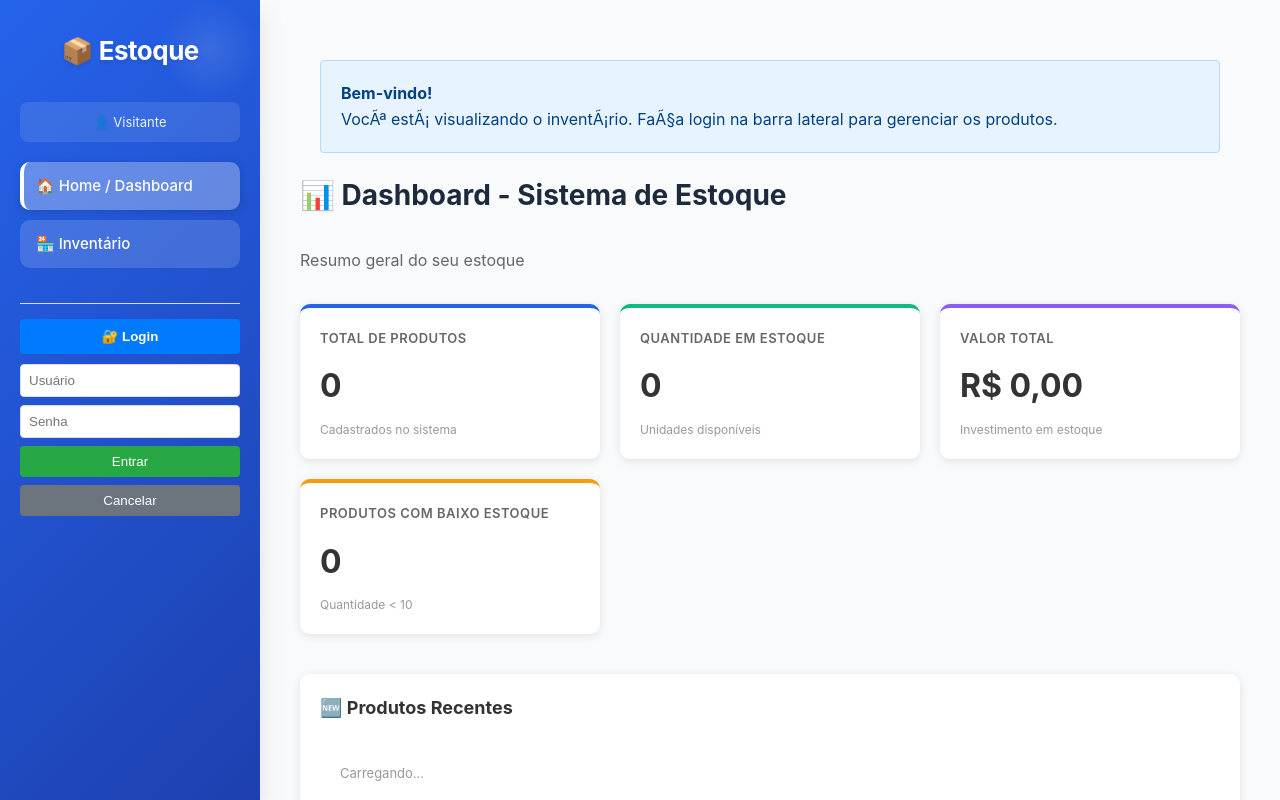
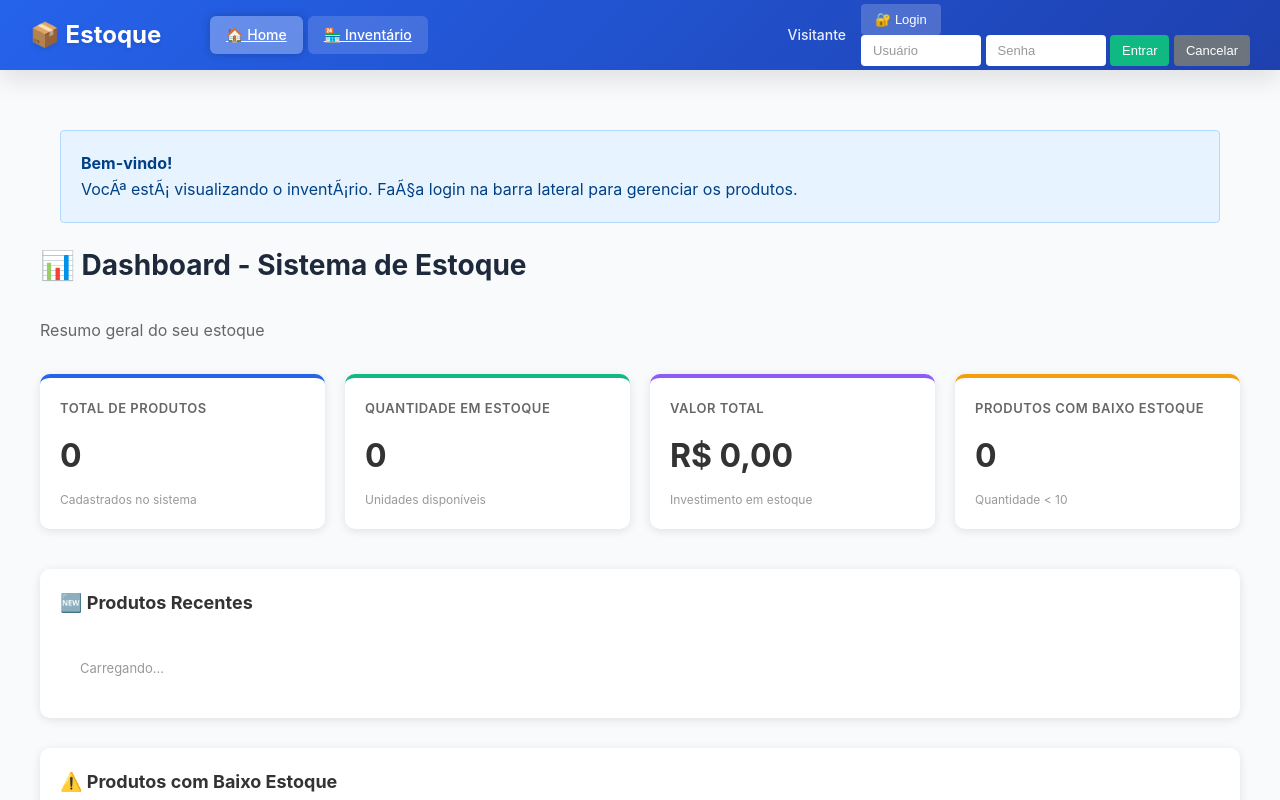
Before and after one commit to Darasukan/Estoque, a website: page frontend/html/index.html in a window 1280 px wide. Both pictures are taken after a click on the button "🔐 Login". Drawn offline with Linux system fonts and the light colour scheme.

Commit message:
Transformar sidebar em navbar no topo e corrigir erro 404

```diff
--- /dev/null
+++ b/frontend/html/navbar.html
@@ -0,0 +1,39 @@
+<!-- Navbar de Navegação -->
+<nav class="navbar">
+  <div class="navbar-container">
+    <div class="navbar-brand">
+      <h1>📦 Estoque</h1>
+    </div>
+
+    <div class="navbar-menu">
+      <a href="index.html" class="nav-btn index-link">🏠 Home</a>
+      <a href="inventario.html" class="nav-btn inventario-link">🏪 Inventário</a>
+
+      <div id="adminMenu" style="display: none;" class="admin-links">
+        <a href="produtos.html" class="nav-btn produtos-link">📦 Produtos</a>
+        <a href="movimentos.html" class="nav-btn movimentos-link">🔄 Movimentações</a>
+        <a href="cadastro.html" class="nav-btn cadastro-link">📋 Grupos</a>
+        <a href="relatorios.html" class="nav-btn relatorios-link">📊 Relatórios</a>
+      </div>
+    </div>
+
+    <!-- User Info e Auth -->
+    <div class="navbar-auth">
+      <span id="usuarioLogado" class="user-name">Visitante</span>
+
+      <div id="loginSection" class="auth-buttons">
+        <button id="btnLoginToggle" class="btn-login">🔐 Login</button>
+        <form id="loginFormSidebar" class="login-form" style="display: none;">
+          <input type="text" id="loginUsuario" placeholder="Usuário" required>
+          <input type="password" id="loginSenha" placeholder="Senha" required>
+          <button type="submit" class="btn-submit">Entrar</button>
+          <button type="button" id="btnCancelarLogin" class="btn-cancel">Cancelar</button>
+        </form>
+      </div>
+
+      <div id="logoutSection" style="display: none;">
+        <button class="btn-logout" onclick="logout()">🚪 Sair</button>
+      </div>
+    </div>
+  </div>
+</nav>
--- a/frontend/html/sidebar.html
+++ /dev/null
@@ -1,45 +0,0 @@
-<!-- Sidebar de Navegação Compartilhada -->
-<aside class="sidebar">
-  <h1>📦 Estoque</h1>
-  <div class="user-info" id="userInfoSection">
-    <p>👤 <span id="usuarioLogado">Visitante</span></p>
-  </div>
-  <nav>
-    <a href="index.html" class="nav-btn index-link" style="text-decoration: none; display: block; text-align: left;">
-      🏠 Home / Dashboard
-    </a>
-    <a href="inventario.html" class="nav-btn inventario-link" style="text-decoration: none; display: block; text-align: left;">
-      🏪 Inventário
-    </a>
-    <div id="adminMenu" style="display: none;">
-      <a href="produtos.html" class="nav-btn produtos-link" style="text-decoration: none; display: block; text-align: left;">
-        📦 Produtos
-      </a>
-      <a href="movimentos.html" class="nav-btn movimentos-link" style="text-decoration: none; display: block; text-align: left;">
-        🔄 Movimentações
-      </a>
-      <a href="cadastro.html" class="nav-btn cadastro-link" style="text-decoration: none; display: block; text-align: left;">
-        📋 Cadastro de Grupos
-      </a>
-      <a href="relatorios.html" class="nav-btn relatorios-link" style="text-decoration: none; display: block; text-align: left;">
-        📊 Relatórios
-      </a>
-    </div>
-  </nav>
-
-  <!-- Seção de autenticação -->
-  <div id="authSection" style="border-top: 1px solid #ddd; padding-top: 15px; margin-top: 15px;">
-    <div id="loginSection">
-      <button id="btnLoginToggle" class="btn-login" style="width: 100%; padding: 10px; background: #007bff; color: white; border: none; border-radius: 4px; cursor: pointer; font-weight: bold;">🔐 Login</button>
-      <form id="loginFormSidebar" style="display: none; margin-top: 10px;">
-        <input type="text" id="loginUsuario" placeholder="Usuário" style="width: 100%; padding: 8px; margin-bottom: 8px; border: 1px solid #ddd; border-radius: 4px;">
-        <input type="password" id="loginSenha" placeholder="Senha" style="width: 100%; padding: 8px; margin-bottom: 8px; border: 1px solid #ddd; border-radius: 4px;">
-        <button type="submit" class="btn-submit" style="width: 100%; padding: 8px; background: #28a745; color: white; border: none; border-radius: 4px; cursor: pointer;">Entrar</button>
-        <button type="button" id="btnCancelarLogin" style="width: 100%; padding: 8px; margin-top: 8px; background: #6c757d; color: white; border: none; border-radius: 4px; cursor: pointer;">Cancelar</button>
-      </form>
-    </div>
-    <div id="logoutSection" style="display: none;">
-      <button class="btn-logout" onclick="logout()" style="width: 100%; padding: 10px; background: #dc3545; color: white; border: none; border-radius: 4px; cursor: pointer; font-weight: bold;">🚪 Sair</button>
-    </div>
-  </div>
-</aside>
--- a/frontend/js/sidebar.js
+++ b/frontend/js/sidebar.js
@@ -1,24 +1,24 @@
-// ==================== CARREGAR SIDEBAR COMPARTILHADA ====================
+// ==================== CARREGAR NAVBAR COMPARTILHADA ====================
 document.addEventListener('DOMContentLoaded', () => {
-  fetch('sidebar.html')
+  fetch('navbar.html')
     .then(response => {
       if (!response.ok) {
-        throw new Error(`Erro ao carregar sidebar.html: ${response.status}`);
+        throw new Error(`Erro ao carregar navbar.html: ${response.status}`);
       }
       return response.text();
     })
     .then(html => {
-      // Encontrar ou criar container para a sidebar
-      const container = document.querySelector('.container');
-      if (container && !document.querySelector('.sidebar')) {
-        container.insertAdjacentHTML('afterbegin', html);
+      // Encontrar ou criar container para a navbar
+      const body = document.body;
+      if (!document.querySelector('.navbar')) {
+        body.insertAdjacentHTML('afterbegin', html);
 
         // Carregar dados do usuario
         const usuarioLogado = localStorage.getItem('usuario');
         const token = localStorage.getItem('token');
 
         // Atualizar interface de autenticacao
-        atualizarSidebarAuth(usuarioLogado, token);
+        atualizarNavbarAuth(usuarioLogado, token);
 
         // Marcar a pagina ativa
         const currentPage = window.location.pathname.split('/').pop() || 'index.html';
@@ -38,11 +38,11 @@ document.addEventListener('DOMContentLoaded', () => {
         }
       }
     })
-    .catch(err => console.error('Erro ao carregar sidebar:', err));
+    .catch(err => console.error('Erro ao carregar navbar:', err));
 });
 
-// Atualizar interface de autenticacao na sidebar
-function atualizarSidebarAuth(usuario, token) {
+// Atualizar interface de autenticacao na navbar
+function atualizarNavbarAuth(usuario, token) {
   const loginSection = document.getElementById('loginSection');
   const logoutSection = document.getElementById('logoutSection');
   const adminMenu = document.getElementById('adminMenu');
@@ -50,7 +50,7 @@ function atualizarSidebarAuth(usuario, token) {
 
   // Validar se elementos existem
   if (!loginSection || !logoutSection || !adminMenu || !usuarioLogadoEl) {
-    console.error('Elementos da sidebar nao encontrados. Verifique se sidebar.html foi carregado corretamente.');
+    console.error('Elementos da navbar nao encontrados. Verifique se navbar.html foi carregado corretamente.');
     return;
   }
 
@@ -64,7 +64,7 @@ function atualizarSidebarAuth(usuario, token) {
     // Usuario logado
     loginSection.style.display = 'none';
     logoutSection.style.display = 'block';
-    adminMenu.style.display = 'block';
+    adminMenu.style.display = 'flex';
     usuarioLogadoEl.textContent = usuario;
   } else {
     // Usuario nao logado
--- a/frontend/styles.css
+++ b/frontend/styles.css
@@ -27,95 +27,169 @@ body {
   background-color: var(--background);
   color: var(--text);
   line-height: 1.6;
+  margin-top: 70px;
+}
+
+/* ==================== NAVBAR ==================== */
+.navbar {
+  position: fixed;
+  top: 0;
+  left: 0;
+  right: 0;
+  height: 70px;
+  background: linear-gradient(135deg, var(--primary) 0%, #1e40af 100%);
+  color: white;
+  box-shadow: var(--shadow-lg);
+  z-index: 1000;
+}
+
+.navbar-container {
+  display: flex;
+  align-items: center;
+  justify-content: space-between;
+  height: 100%;
+  padding: 0 30px;
+  max-width: 100%;
+  margin: 0 auto;
+}
+
+.navbar-brand h1 {
+  font-size: 24px;
+  font-weight: 700;
+  margin: 0;
+  text-shadow: 0 2px 4px rgba(0, 0, 0, 0.1);
+  min-width: 150px;
+}
+
+.navbar-menu {
+  display: flex;
+  align-items: center;
+  gap: 5px;
+  flex: 1;
+  margin: 0 30px;
+}
+
+.admin-links {
+  display: flex;
+  gap: 5px;
+}
+
+.navbar-menu .nav-btn {
+  background: rgba(255, 255, 255, 0.15);
+  color: white;
+  border: none;
+  padding: 8px 16px;
+  border-radius: 6px;
+  cursor: pointer;
+  font-size: 14px;
+  font-weight: 500;
+  transition: all 0.3s ease;
+  white-space: nowrap;
+}
+
+.navbar-menu .nav-btn:hover {
+  background: rgba(255, 255, 255, 0.25);
+  transform: translateY(-2px);
+}
+
+.navbar-menu .nav-btn.active {
+  background: rgba(255, 255, 255, 0.3);
+  box-shadow: 0 0 10px rgba(0, 0, 0, 0.2);
+}
+
+.navbar-auth {
+  display: flex;
+  align-items: center;
+  gap: 15px;
+}
+
+.user-name {
+  color: rgba(255, 255, 255, 0.9);
+  font-size: 14px;
+  font-weight: 500;
+  min-width: 100px;
+  text-align: right;
+}
+
+.auth-buttons,
+.auth-buttons {
+  display: flex;
+  gap: 10px;
+}
+
+#loginFormSidebar {
+  display: flex;
+  gap: 8px;
+  align-items: center;
+}
+
+#loginFormSidebar input {
+  padding: 8px 12px;
+  border: none;
+  border-radius: 4px;
+  font-size: 13px;
+  width: 120px;
+}
+
+#loginFormSidebar input::placeholder {
+  color: #999;
+}
+
+.btn-login,
+.btn-logout {
+  background: rgba(255, 255, 255, 0.2);
+  color: white;
+  border: none;
+  padding: 8px 14px;
+  border-radius: 4px;
+  cursor: pointer;
+  font-weight: 500;
+  font-size: 13px;
+  transition: all 0.3s ease;
+}
+
+.btn-login:hover,
+.btn-logout:hover {
+  background: rgba(255, 255, 255, 0.3);
+}
+
+.btn-submit,
+.btn-cancel {
+  padding: 8px 12px;
+  border: none;
+  border-radius: 4px;
+  cursor: pointer;
+  font-size: 13px;
+  font-weight: 500;
+}
+
+.btn-submit {
+  background: var(--success);
+  color: white;
+}
+
+.btn-submit:hover {
+  background: #059669;
+}
+
+.btn-cancel {
+  background: #6c757d;
+  color: white;
+}
+
+.btn-cancel:hover {
+  background: #5a6268;
 }
 
 .container {
   display: flex;
-  height: 100vh;
+  height: calc(100vh - 70px);
   flex-direction: row;
 }
 
-.sidebar {
-  display: flex;
-  flex-direction: column;
-}
+/* .sidebar { display: none; } - Removido, usando navbar agora */
 
-/* ==================== SIDEBAR ==================== */
-.sidebar {
-  width: 260px;
-  background: linear-gradient(135deg, var(--primary) 0%, #1e40af 100%);
-  color: white;
-  padding: 30px 20px;
-  overflow-y: auto;
-  box-shadow: var(--shadow-lg);
-  position: relative;
-}
-
-.sidebar::after {
-  content: '';
-  position: absolute;
-  top: 0;
-  right: 0;
-  width: 100px;
-  height: 100px;
-  background: radial-gradient(circle, rgba(255, 255, 255, 0.1) 0%, transparent 70%);
-  border-radius: 50%;
-  pointer-events: none;
-}
-
-.sidebar h1 {
-  font-size: 26px;
-  margin-bottom: 30px;
-  text-align: center;
-  font-weight: 700;
-  letter-spacing: -0.5px;
-  text-shadow: 0 2px 4px rgba(0, 0, 0, 0.1);
-}
-
-.user-info {
-  background: rgba(255, 255, 255, 0.1);
-  padding: 10px;
-  border-radius: 8px;
-  margin-bottom: 20px;
-  text-align: center;
-  font-size: 13px;
-}
-
-.user-info p {
-  margin: 0;
-  color: rgba(255, 255, 255, 0.9);
-}
-
-.sidebar nav {
-  display: flex;
-  flex-direction: column;
-  gap: 10px;
-  margin-bottom: 20px;
-}
-
-.nav-btn {
-  background: rgba(255, 255, 255, 0.15);
-  border: none;
-  color: white;
-  padding: 12px 16px;
-  border-radius: 10px;
-  cursor: pointer;
-  font-size: 15px;
-  font-weight: 500;
-  transition: all 0.3s cubic-bezier(0.4, 0, 0.2, 1);
-  text-align: left;
-  position: relative;
-}
-
-.nav-btn:hover {
-  background: rgba(255, 255, 255, 0.25);
-  transform: translateX(4px);
-  box-shadow: 0 4px 12px rgba(0, 0, 0, 0.15);
-}
-
-.nav-btn.active {
-  background: rgba(255, 255, 255, 0.3);
-  border-left: 4px solid #fff;
+.main-content {
   padding-left: 12px;
   box-shadow: 0 2px 8px rgba(0, 0, 0, 0.15);
 }
```
